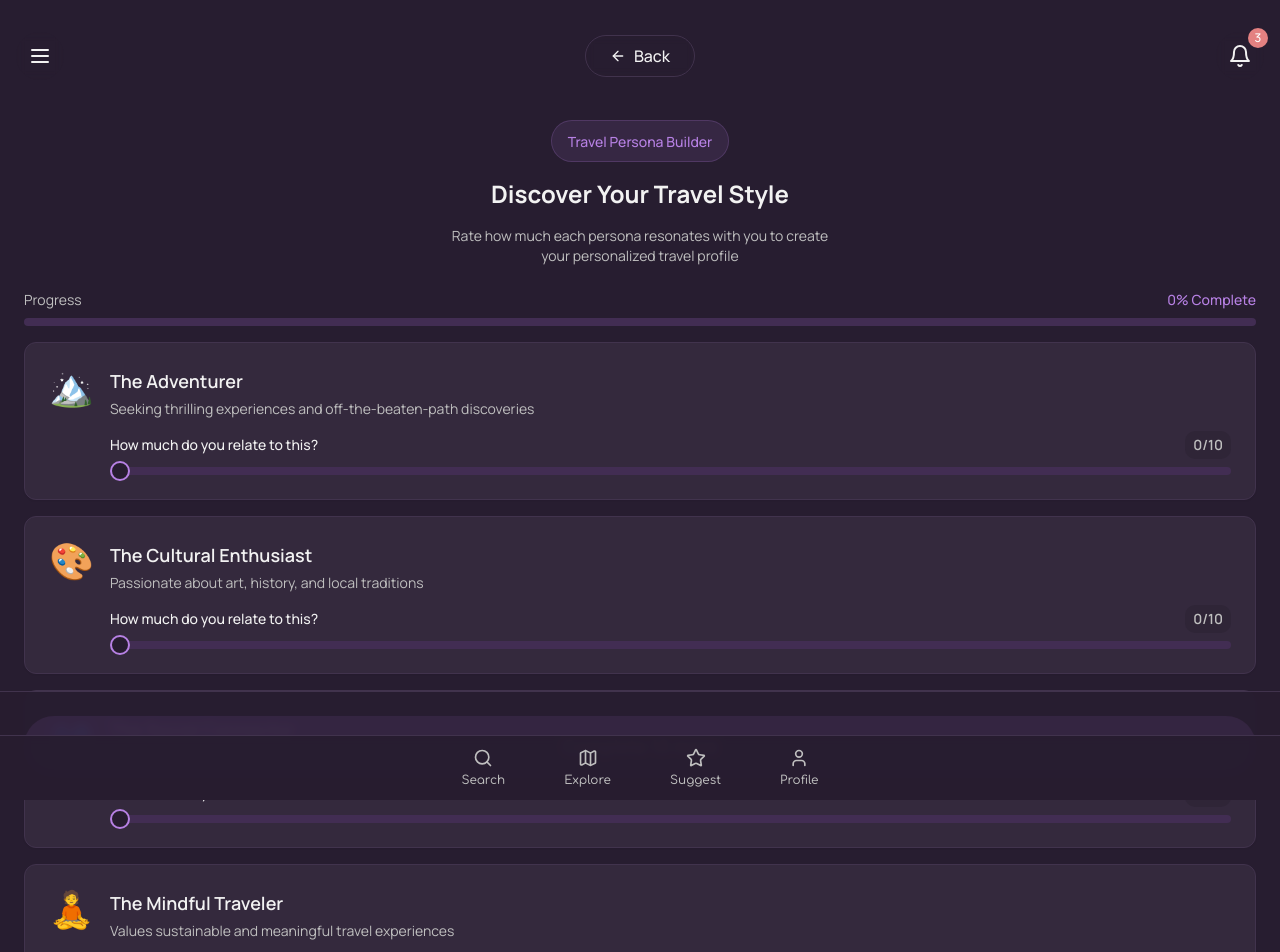
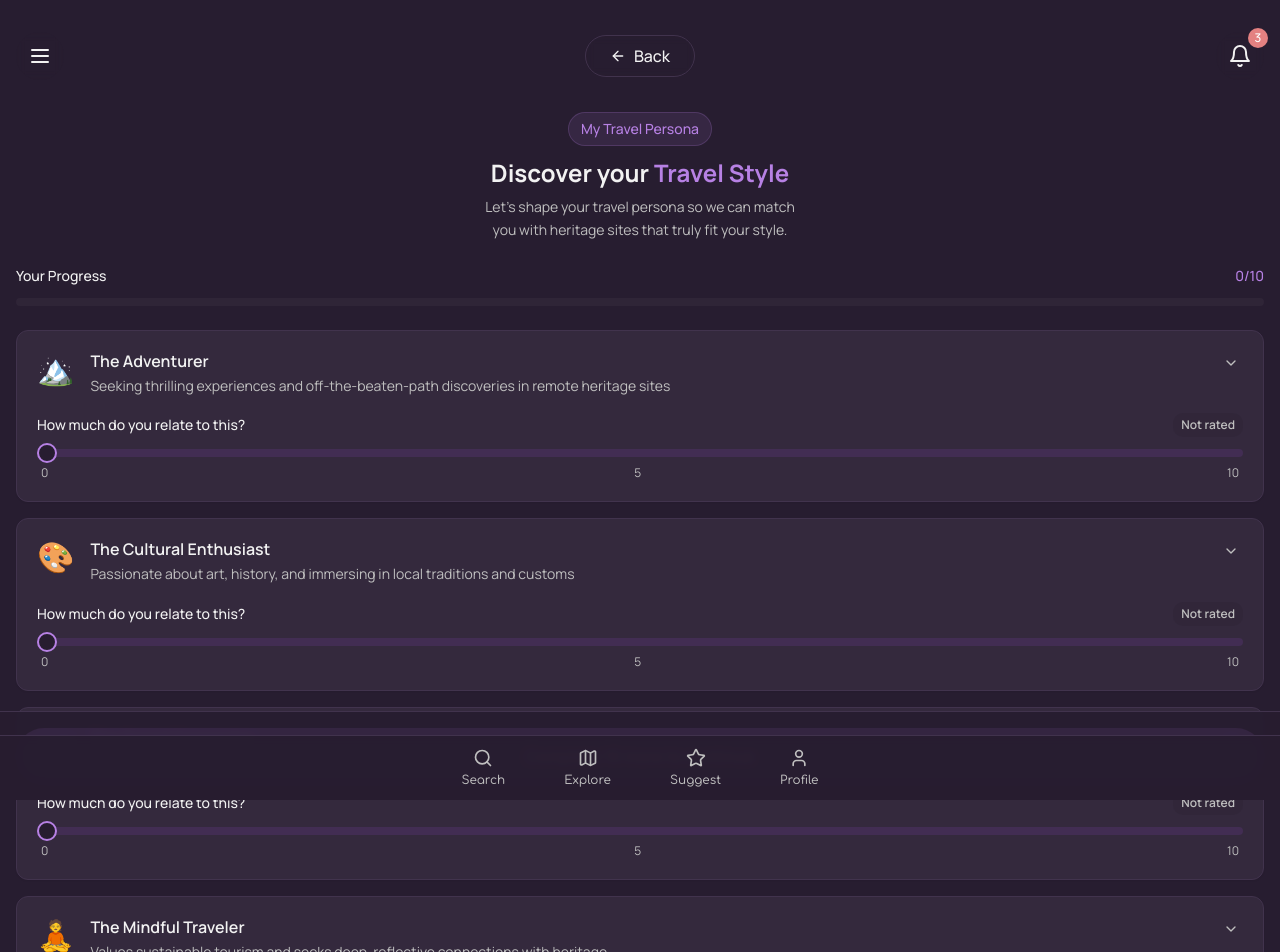
Before and after one commit to ux-fotisp/heritage-persona-explore, a React (Vite) app: page /persona-questionnaire in a window 1280 px wide. Shown: the top 952 px of the page. Built offline with nearby package versions, Linux system fonts and the light colour scheme.

Commit message:
Refactor Persona Questionnaire
Refactor the persona questionnaire screen to match the provided Figma design.

```diff
--- a/src/components/onboarding/PersonaCard.tsx
+++ b/src/components/onboarding/PersonaCard.tsx
@@ -3,6 +3,7 @@ import { Card, CardContent } from "@/components/ui/card";
 import { Slider } from "@/components/ui/slider";
 import { Badge } from "@/components/ui/badge";
 import { cn } from "@/lib/utils";
+import { ChevronDown, ChevronUp } from "lucide-react";
 
 interface PersonaCardProps {
   id: string;
@@ -30,32 +31,53 @@ export function PersonaCard({
   return (
     <Card
       className={cn(
-        "transition-smooth hover:shadow-card cursor-pointer",
-        value > 5 && "ring-2 ring-primary/20 bg-primary/5",
+        "transition-all duration-300 border border-border bg-card hover:shadow-card",
+        value > 0 && "ring-1 ring-primary/30 border-primary/20 bg-primary/[0.02]",
         className
       )}
-      onClick={() => setIsExpanded(!isExpanded)}
     >
-      <CardContent className="p-6">
-        <div className="flex items-start gap-4">
-          <div className="text-4xl" role="img" aria-label={title}>
+      <CardContent className="p-5">
+        {/* Header Section */}
+        <div className="flex items-start gap-4 mb-4">
+          <div className="text-3xl flex-shrink-0" role="img" aria-label={title}>
             {icon}
           </div>
 
-          <div className="flex-1 space-y-3">
-            <div>
-              <h3 className="font-semibold text-lg text-foreground">{title}</h3>
-              <p className="text-sm text-muted-foreground mt-1">{description}</p>
+          <div className="flex-1 min-w-0">
+            <div className="flex items-start justify-between">
+              <div className="flex-1 min-w-0">
+                <h3 className="font-semibold text-base text-foreground leading-tight mb-1">
+                  {title}
+                </h3>
+                <p className="text-sm text-muted-foreground leading-relaxed">
+                  {description}
+                </p>
               </div>
 
+              <button
+                onClick={() => setIsExpanded(!isExpanded)}
+                className="ml-2 p-1 rounded-md hover:bg-accent/50 transition-colors flex-shrink-0"
+                aria-label={isExpanded ? "Collapse details" : "Expand details"}
+              >
+                {isExpanded ? (
+                  <ChevronUp className="h-4 w-4 text-muted-foreground" />
+                ) : (
+                  <ChevronDown className="h-4 w-4 text-muted-foreground" />
+                )}
+              </button>
+            </div>
+          </div>
+        </div>
+
+        {/* Expanded Traits Section */}
         {isExpanded && (
-              <div className="space-y-3">
+          <div className="mb-4 animate-accordion-down">
             <div className="flex flex-wrap gap-2">
               {traits.map((trait) => (
                 <Badge
                   key={trait}
                   variant="secondary"
-                      className="text-xs"
+                  className="text-xs px-2 py-1 bg-secondary/60 text-secondary-foreground"
                 >
                   {trait}
                 </Badge>
@@ -64,21 +86,25 @@ export function PersonaCard({
           </div>
         )}
 
-            <div className="space-y-2">
+        {/* Slider Section */}
+        <div className="space-y-3">
           <div className="flex items-center justify-between">
             <span className="text-sm font-medium text-foreground">
               How much do you relate to this?
             </span>
-                <span className={cn(
-                  "text-sm font-semibold px-2 py-1 rounded-md",
-                  value > 7 ? "bg-success/20 text-success-foreground" :
-                  value > 4 ? "bg-primary/20 text-primary-foreground" :
-                  "bg-muted text-muted-foreground"
+            <div className={cn(
+              "px-2 py-1 rounded-md text-xs font-semibold transition-colors",
+              value === 0 ? "bg-muted/50 text-muted-foreground" :
+              value <= 3 ? "bg-coral/20 text-coral-foreground" :
+              value <= 6 ? "bg-secondary/30 text-secondary-foreground" :
+              value <= 8 ? "bg-primary/20 text-primary-foreground" :
+              "bg-success/20 text-success-foreground"
             )}>
-                  {value}/10
-                </span>
+              {value === 0 ? "Not rated" : `${value}/10`}
+            </div>
           </div>
 
+          <div className="relative">
             <Slider
               value={[value]}
               onValueChange={(values) => onChange(values[0])}
@@ -88,6 +114,12 @@ export function PersonaCard({
               className="w-full"
               onClick={(e) => e.stopPropagation()}
             />
+
+            {/* Scale markers */}
+            <div className="flex justify-between mt-2 px-1">
+              <span className="text-xs text-muted-foreground">0</span>
+              <span className="text-xs text-muted-foreground">5</span>
+              <span className="text-xs text-muted-foreground">10</span>
             </div>
           </div>
         </div>
--- a/src/pages/PersonaQuestionnaire.tsx
+++ b/src/pages/PersonaQuestionnaire.tsx
@@ -4,18 +4,6 @@ import { Button } from "@/components/ui/button";
 import { AppHeader } from "@/components/navigation/AppHeader";
 import { PersonaCard } from "@/components/onboarding/PersonaCard";
 import { Progress } from "@/components/ui/progress";
-import {
-  Mountain,
-  Palette,
-  Users,
-  Lightbulb,
-  Heart,
-  Compass,
-  Camera,
-  BookOpen,
-  Trophy,
-  Gem
-} from "lucide-react";
 
 interface PersonaData {
   id: string;
@@ -30,15 +18,15 @@ const initialPersonas: PersonaData[] = [
   {
     id: "adventurer",
     title: "The Adventurer",
-    description: "Seeking thrilling experiences and off-the-beaten-path discoveries",
-    traits: ["Bold", "Curious", "Risk-taker", "Explorer"],
+    description: "Seeking thrilling experiences and off-the-beaten-path discoveries in remote heritage sites",
+    traits: ["Bold", "Risk-taker", "Explorer", "Spontaneous"],
     icon: "🏔️",
     value: 0
   },
   {
     id: "cultural-enthusiast",
     title: "The Cultural Enthusiast",
-    description: "Passionate about art, history, and local traditions",
+    description: "Passionate about art, history, and immersing in local traditions and customs",
     traits: ["Artistic", "Historical", "Cultured", "Refined"],
     icon: "🎨",
     value: 0
@@ -46,7 +34,7 @@ const initialPersonas: PersonaData[] = [
   {
     id: "social-connector",
     title: "The Social Connector",
-    description: "Enjoys meeting people and sharing experiences with others",
+    description: "Enjoys meeting people and sharing meaningful experiences with fellow travelers",
     traits: ["Social", "Friendly", "Collaborative", "Outgoing"],
     icon: "👥",
     value: 0
@@ -54,7 +42,7 @@ const initialPersonas: PersonaData[] = [
   {
     id: "mindful-traveler",
     title: "The Mindful Traveler",
-    description: "Values sustainable and meaningful travel experiences",
+    description: "Values sustainable tourism and seeks deep, reflective connections with heritage",
     traits: ["Conscious", "Reflective", "Sustainable", "Thoughtful"],
     icon: "🧘",
     value: 0
@@ -62,15 +50,15 @@ const initialPersonas: PersonaData[] = [
   {
     id: "comfort-seeker",
     title: "The Comfort Seeker",
-    description: "Prefers well-planned, comfortable, and luxurious experiences",
-    traits: ["Comfortable", "Planned", "Luxurious", "Relaxed"],
+    description: "Prefers well-planned visits to accessible heritage sites with modern amenities",
+    traits: ["Comfortable", "Planned", "Convenient", "Relaxed"],
     icon: "💎",
     value: 0
   },
   {
     id: "budget-explorer",
     title: "The Budget Explorer",
-    description: "Finds amazing experiences while being mindful of costs",
+    description: "Finds incredible heritage experiences while being mindful of travel costs",
     traits: ["Economical", "Resourceful", "Smart", "Practical"],
     icon: "💰",
     value: 0
@@ -78,7 +66,7 @@ const initialPersonas: PersonaData[] = [
   {
     id: "heritage-hunter",
     title: "The Heritage Hunter",
-    description: "Fascinated by historical sites and ancient civilizations",
+    description: "Fascinated by UNESCO sites, ancient ruins, and archaeological discoveries",
     traits: ["Historical", "Archaeological", "Educational", "Curious"],
     icon: "🏛️",
     value: 0
@@ -86,7 +74,7 @@ const initialPersonas: PersonaData[] = [
   {
     id: "nature-lover",
     title: "The Nature Lover",
-    description: "Drawn to natural heritage sites and outdoor experiences",
+    description: "Drawn to natural heritage sites, national parks, and scenic landscapes",
     traits: ["Outdoorsy", "Environmental", "Peaceful", "Connected"],
     icon: "🌿",
     value: 0
@@ -94,7 +82,7 @@ const initialPersonas: PersonaData[] = [
   {
     id: "photo-enthusiast",
     title: "The Photo Enthusiast",
-    description: "Seeks picturesque locations and Instagram-worthy moments",
+    description: "Seeks photogenic heritage locations and visually stunning architectural sites",
     traits: ["Visual", "Creative", "Aesthetic", "Artistic"],
     icon: "📸",
     value: 0
@@ -102,7 +90,7 @@ const initialPersonas: PersonaData[] = [
   {
     id: "knowledge-seeker",
     title: "The Knowledge Seeker",
-    description: "Loves learning new things and gaining deep insights",
+    description: "Loves guided tours, museums, and gaining deep insights into cultural significance",
     traits: ["Intellectual", "Studious", "Analytical", "Questioning"],
     icon: "📚",
     value: 0
@@ -123,11 +111,9 @@ export default function PersonaQuestionnaire() {
   };
 
   const handleComplete = () => {
-    // Get top 2 personas based on highest values
     const sortedPersonas = [...personas].sort((a, b) => b.value - a.value);
     const topPersonas = sortedPersonas.slice(0, 2);
 
-    // Navigate to results page with persona data
     navigate("/persona-results", {
       state: {
         topPersonas,
@@ -140,34 +126,40 @@ export default function PersonaQuestionnaire() {
     <div className="min-h-screen bg-background font-manrope">
       <AppHeader backPath="/onboarding" />
 
-      {/* Header Section */}
-      <div className="px-6 pt-6 pb-4">
-        <div className="text-center space-y-4">
-          <div className="inline-block px-4 py-2 rounded-full bg-primary/10 border border-primary/20">
-            <span className="text-primary font-medium text-sm">Travel Persona Builder</span>
+      {/* Header Section with Progress */}
+      <div className="px-4 pt-4 pb-6 space-y-6">
+        {/* Title Section */}
+        <div className="text-center space-y-3">
+          <div className="inline-flex items-center px-3 py-1.5 rounded-full bg-primary/10 border border-primary/20">
+            <span className="text-primary font-medium text-sm">My Travel Persona</span>
           </div>
 
-          <h1 className="text-2xl font-bold text-foreground">
-            Discover Your Travel Style
-          </h1>
+          <div className="space-y-2">
+            <h1 className="text-2xl font-bold text-foreground leading-tight">
+              Discover your{" "}
+              <span className="text-primary">Travel Style</span>
+            </h1>
 
-          <p className="text-muted-foreground text-sm max-w-sm mx-auto">
-            Rate how much each persona resonates with you to create your personalized travel profile
-          </p>
+            <p className="text-muted-foreground text-sm leading-relaxed max-w-xs mx-auto">
+              Let's shape your travel persona so we can match you with heritage sites that truly fit your style.
+            </p>
+          </div>
         </div>
 
-        {/* Progress Bar */}
-        <div className="mt-6 space-y-2">
-          <div className="flex justify-between text-sm">
-            <span className="text-muted-foreground">Progress</span>
-            <span className="text-primary font-medium">{Math.round(progress)}% Complete</span>
+        {/* Progress Section */}
+        <div className="space-y-3">
+          <div className="flex items-center justify-between">
+            <span className="text-sm font-medium text-foreground">Your Progress</span>
+            <span className="text-sm font-medium text-primary">
+              {personas.filter(p => p.value > 0).length}/{personas.length}
+            </span>
           </div>
-          <Progress value={progress} className="h-2" />
+          <Progress value={progress} className="h-2 bg-muted" />
         </div>
       </div>
 
       {/* Personas List */}
-      <div className="px-6 space-y-4 pb-32">
+      <div className="px-4 space-y-4 pb-24">
         {personas.map((persona) => (
           <PersonaCard
             key={persona.id}
@@ -182,15 +174,18 @@ export default function PersonaQuestionnaire() {
         ))}
       </div>
 
-      {/* Bottom CTA */}
-      <div className="fixed bottom-0 left-0 right-0 bg-background/95 backdrop-blur-sm border-t border-border p-6">
+      {/* Bottom CTA - Fixed */}
+      <div className="fixed bottom-0 left-0 right-0 bg-background/95 backdrop-blur-sm border-t border-border p-4">
         <Button
           onClick={handleComplete}
           disabled={!allCompleted}
-          className="w-full py-4 text-lg font-semibold rounded-full h-auto"
+          className="w-full py-4 text-base font-semibold rounded-full h-auto transition-smooth"
           variant={allCompleted ? "default" : "secondary"}
         >
-          {allCompleted ? "Create My Travel Profile" : `Complete ${personas.filter(p => p.value === 0).length} more`}
+          {allCompleted
+            ? "Create My Travel Persona"
+            : `Complete ${personas.filter(p => p.value === 0).length} more to continue`
+          }
         </Button>
       </div>
     </div>
```
Lines whose indentation alone changed are shown as unchanged.
